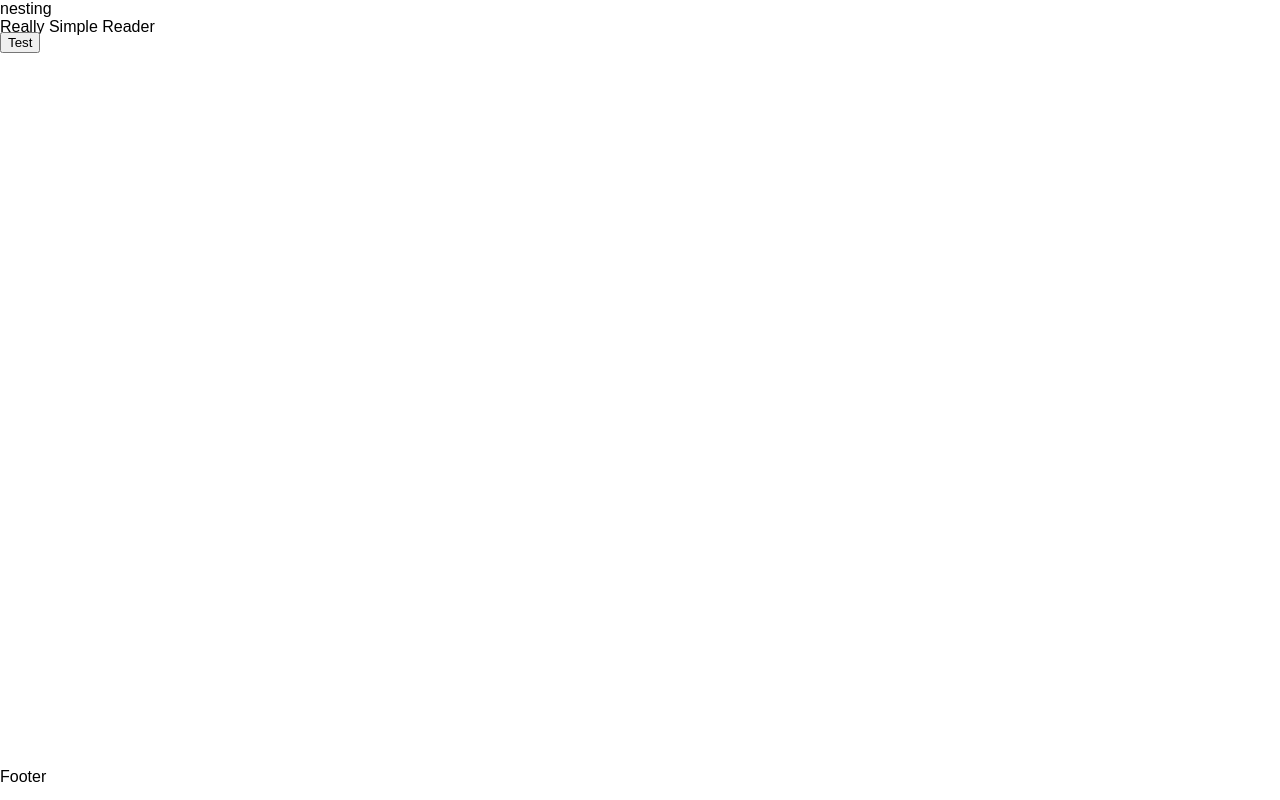
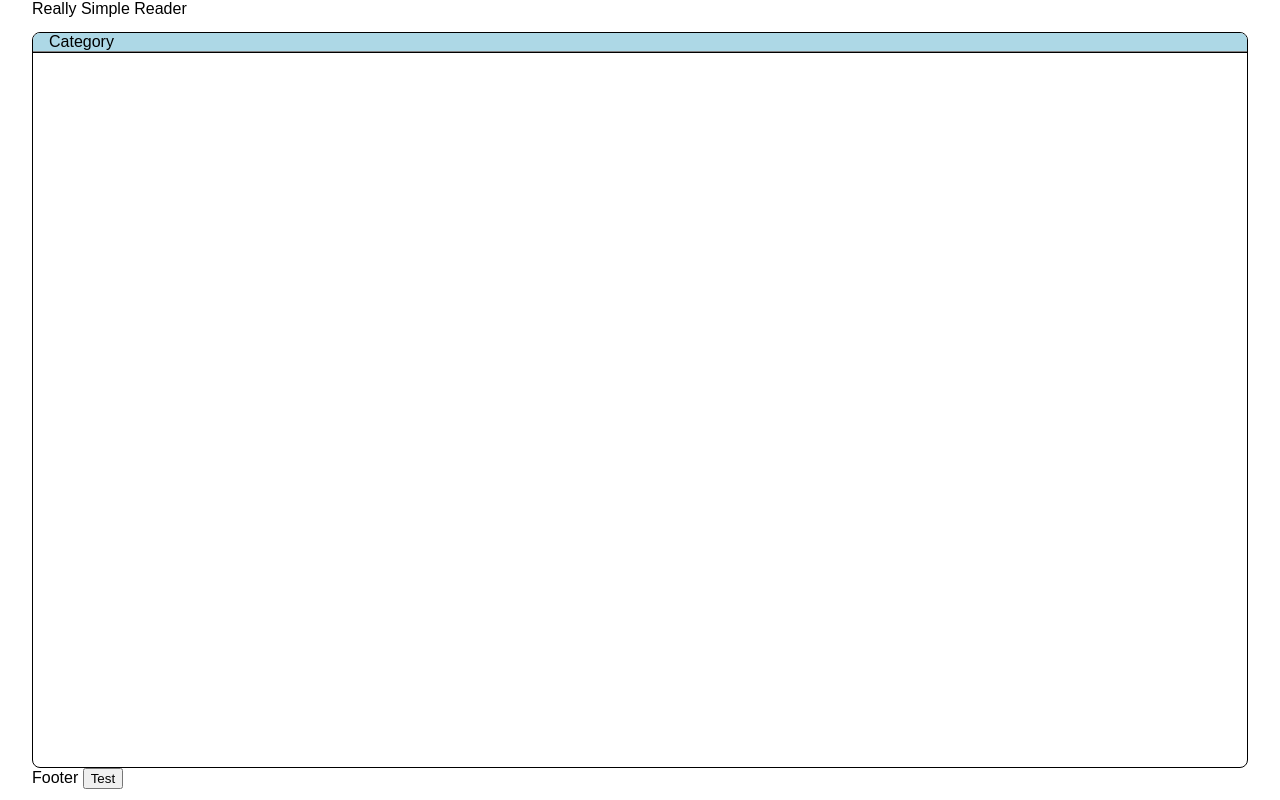
Before and after one commit to luke-hays/really-simple-rss-reader, a website built with Vite: page index.html in a window 1280 px wide. Built offline with nearby package versions, Linux system fonts and the light colour scheme.

Commit message:
adding styles and list layout with accordions for feed/item rendering

```diff
--- a/index.html
+++ b/index.html
@@ -12,16 +12,38 @@
     </head>
     <body>
       <header class="layout-header">
-          <div class="test">nesting</div>
           Really Simple Reader
       </header>
       <main class="layout-main">
-          <div class="rss-feed">
-              <button class="rss-feed__test-button">Test</button>
-          </div>
+        <div class="rss-feed">
+          <ul class="rss-feed__list category">
+            <li>
+              <h4 class="rss--feed__accordion-header">
+                <button aria-expanded="false">
+                  Category
+                </button>
+              </h4>
+              <ul class="rss-feed__list feed">
+                <li class="rss-feed_accodion-panel" hidden>
+                  <h4 class="rss--feed__accordion-header">
+                    <button aria-expanded="false">
+                      Feed
+                    </button>
+                  </h4>
+                  <div class="rss-feed_accodion-panel" hidden>
+                    <ul class="rss-feed__list item">
+                      <li>Item 1</li>
+                    </ul>
+                  </div>
+                </li>
+              </ul>
+            </li>
+          </ul>
+        </div>
       </main>
       <footer class="layout-footer">
           Footer
+          <button class="rss-feed__test-button">Test</button>
       </footer>
     </body>
 </html>
--- a/src/types/api.d.ts
+++ b/src/types/api.d.ts
@@ -1,6 +1,6 @@
 declare interface Api {
     getRequest: {
-        url: RequestInfo|string,
+        url: RequestInfo | string,
         options?: RequestInit| undefined
     }
 }
--- a/styles/main.css
+++ b/styles/main.css
@@ -1,30 +1,2 @@
-* {
-    box-sizing: border-box;
-}
-
-html {
-    height: 100%;
-}
-
-body {
-    height: 100%;
-    font-family: Arial, Helvetica, sans-serif;
-    margin: 0;
-    display: grid;
-    grid-template-areas: "header"
-                            "main"
-                            "footer";
-    grid-template-rows: 2rem auto 2rem;
-}
-
-.layout-header {
-    grid-area: header;
-}
-
-.layout-main {
-    grid-area: main;
-}
-
-.layout-footer {
-    grid-area: footer;
-}
+@import url('./shared.css');
+@import url('./rss-feed.css');
--- /dev/null
+++ b/styles/rss-feed.css
@@ -0,0 +1,42 @@
+.rss-feed {
+    display: block;
+    height: 100%;
+    border: 1px solid black;
+    border-radius: 8px;
+    overflow: hidden;
+}
+
+.rss-feed__list {
+    margin: 0;
+    padding: 0;
+    list-style: none;
+}
+
+.rss-feed__list.category {
+    border-bottom: 1px solid black;
+    background-color: lightblue;
+}
+
+.rss-feed__list.feed {
+    background-color: lightcoral;
+}
+
+.rss-feed__list.item {
+    background-color: lightgoldenrodyellow;
+    padding: 0 1rem;
+}
+
+.rss--feed__accordion-header {
+    margin: 0;
+}
+
+.rss--feed__accordion-header button {
+    background-color: transparent;
+    width: 100%;
+    text-align: start;
+    border: none;
+    border-bottom: 1px solid gray;
+    font: inherit;
+    font-weight: normal;
+    padding: 0 1rem;
+}
--- /dev/null
+++ b/styles/shared.css
@@ -0,0 +1,30 @@
+* {
+    box-sizing: border-box;
+}
+
+html {
+    height: 100%;
+}
+
+body {
+    height: 100%;
+    font-family: Arial, Helvetica, sans-serif;
+    margin: 0 2rem;
+    display: grid;
+    grid-template-areas: "header"
+                            "main"
+                            "footer";
+    grid-template-rows: 2rem auto 2rem;
+}
+
+.layout-header {
+    grid-area: header;
+}
+
+.layout-main {
+    grid-area: main;
+}
+
+.layout-footer {
+    grid-area: footer;
+}
```
Also changed, not shown: README.md (added), styles/variables.css (added), 1 other file.
